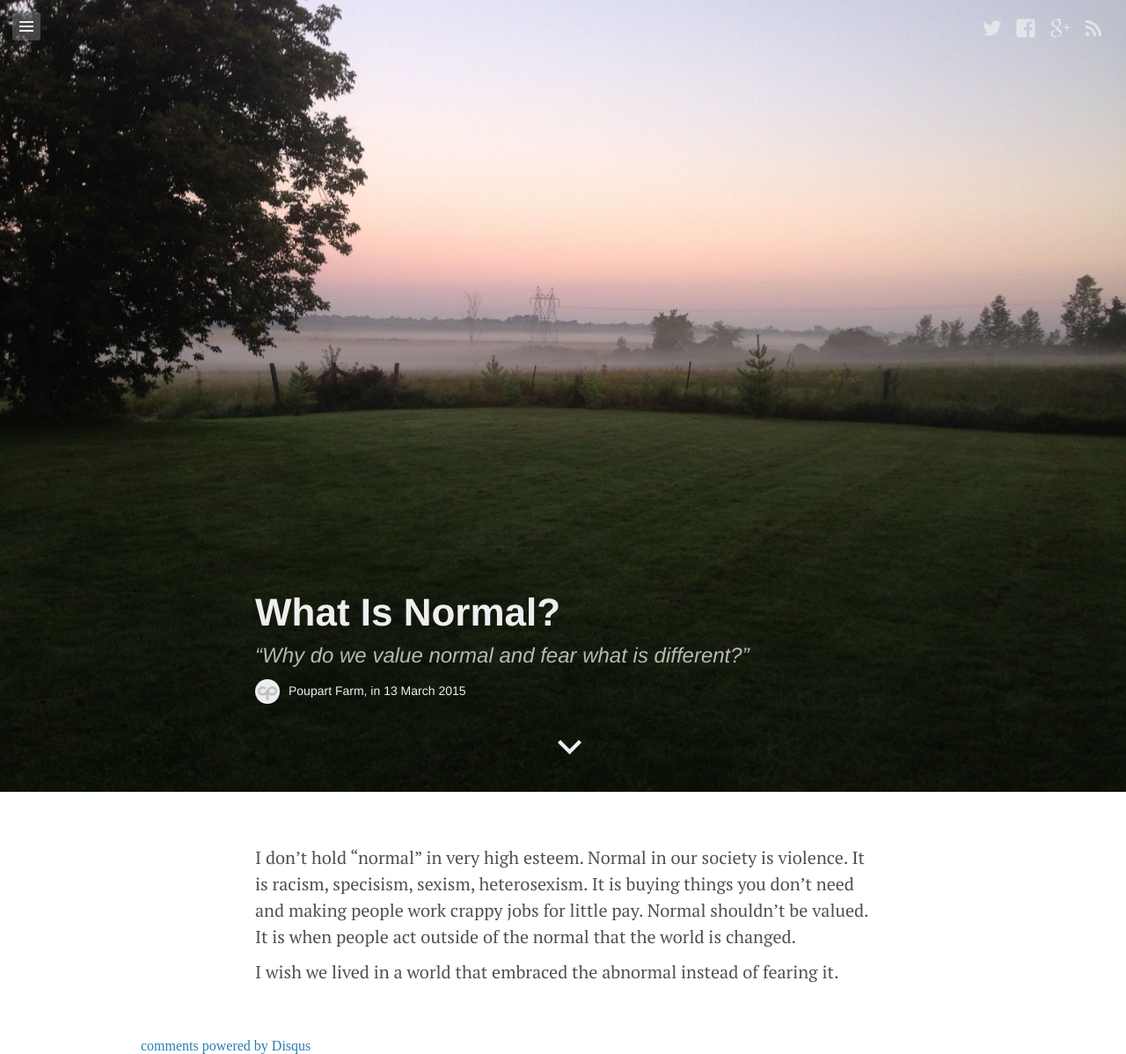
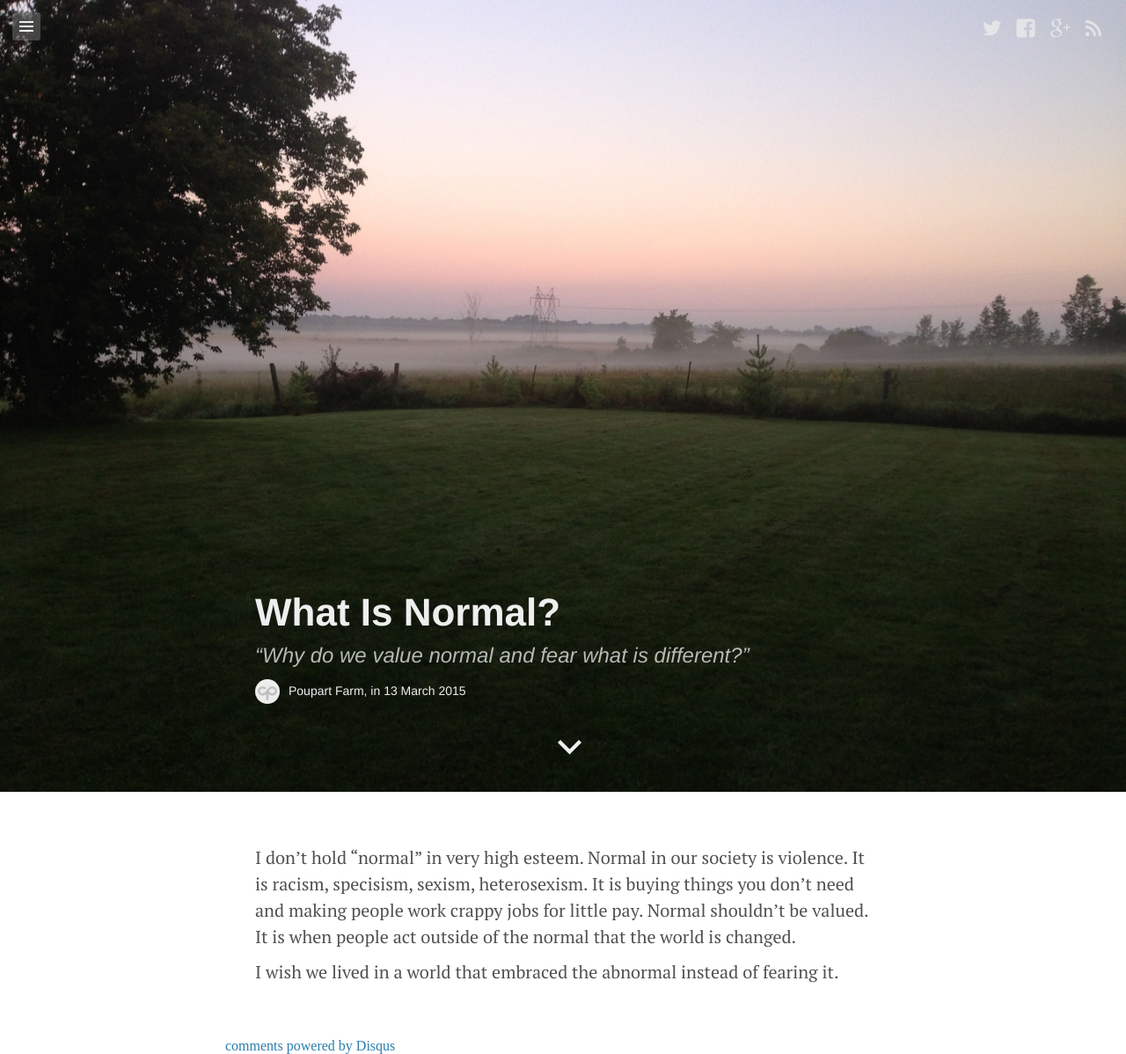
Before and after one commit to poupartfarms/poupartfarms.github.io, a Jekyll site: the page built from _posts/2015-03-13-normal.md, in a window 1280 px wide. Shown: the whole page at 88% size. Built offline with Jekyll 4.4.1, drawn with Linux system fonts in a browser that asks for light colours; Markdown is read by kramdown in place of the engine named in the settings; comment, search, counter and statistics services are not loaded.

Commit message:
Move disqus styling to the stylesheets.

```diff
--- a/_includes/disqus.html
+++ b/_includes/disqus.html
@@ -1,4 +1,4 @@
-<div id="disqus_thread" style="width: 75%; margin-right: auto; margin-left: auto;">
+<div id="disqus_thread">
 <script type="text/javascript">
   var disqus_shortname = 'poupartfarm';
   (function() {
--- a/assets/css/default.css
+++ b/assets/css/default.css
@@ -487,3 +487,13 @@ pre code {
 	font-size: 12pt;
 	color: #999;
 }
+
+
+/* Disqus formatting */
+/* ----------------------------------------------------------*/
+
+#disqus_thread {
+  width: 60%;
+  margin-right: auto;
+  margin-left: auto;
+}
--- a/css/main.css
+++ b/css/main.css
@@ -406,5 +406,4 @@ a:visited { color: #205caa; }
     clear: both;
     width: auto;
     margin: 0 0 15px; }
-
 }
```
